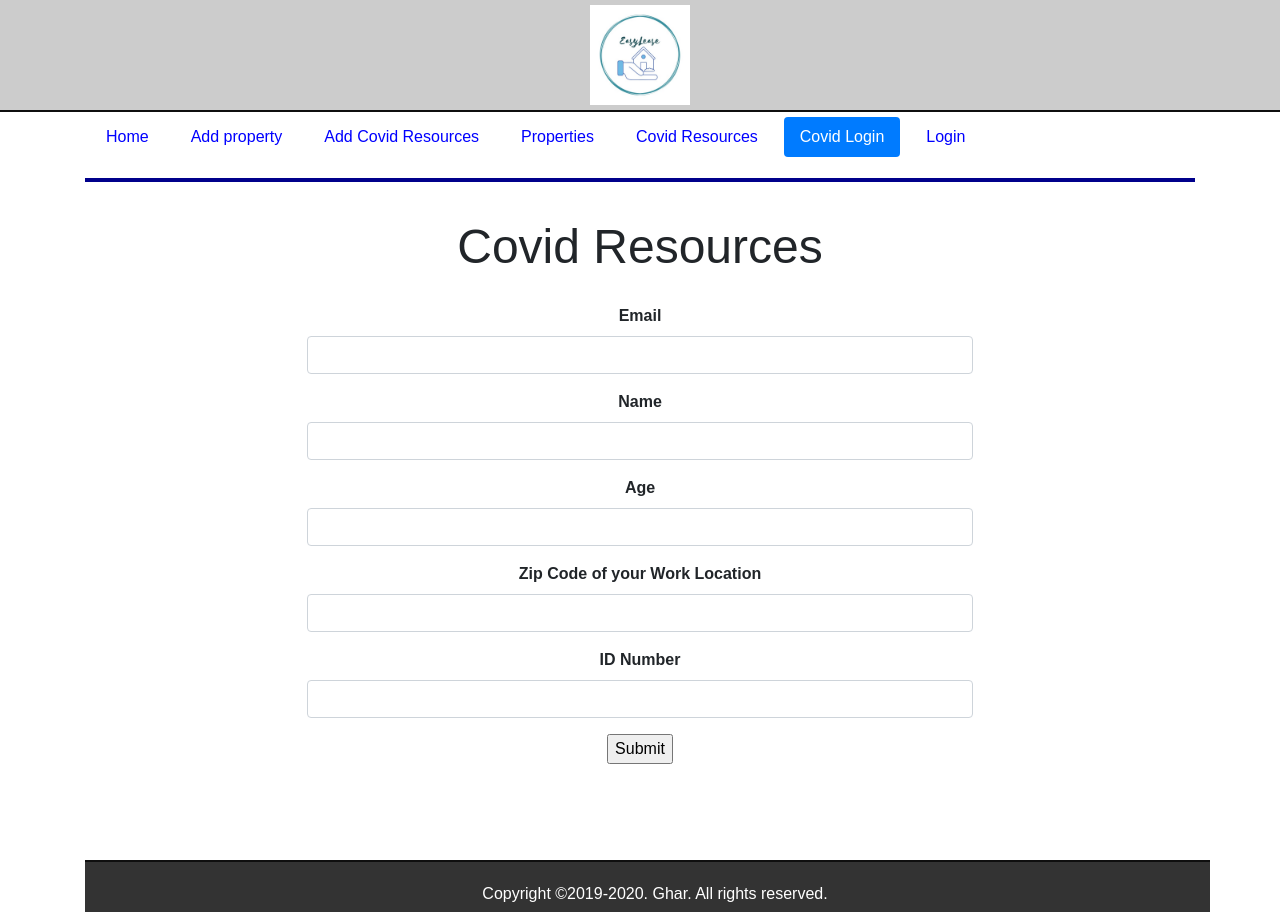
After one commit to yupitsaditya/ghar, a Flask app: page /addCovidLogin in a window 1280 px wide. The commit adds this page. Run offline with Flask 2, Linux system fonts and the light colour scheme; some libraries are stand-ins or nearby versions.

Commit message:
added covid help login page for people who need help

```diff
--- a/application/forms.py
+++ b/application/forms.py
@@ -92,3 +92,12 @@ class CovidResourcesForm(FlaskForm):
     resourceType                =   SelectField("Selecte Resource Type", choices=choices["resourceType"],validators=[DataRequired()])
     dateAvailableFrom           =   DateField("Date Available From",validators=[DataRequired()])
     submit                      =   SubmitField("Submit",validators=[DataRequired()])
+
+
+class CovidLoginForm(FlaskForm):
+    email               =   StringField("Email",validators=[DataRequired(),Email()])
+    name                =   StringField("Name",validators=[DataRequired()])
+    age                 =   IntegerField("Age",validators=[DataRequired()])
+    locationZipCode     =   IntegerField("Zip Code of your Work Location",validators=[DataRequired()])
+    idNumber            =   IntegerField("ID Number",validators=[DataRequired()])
+    submit              =   SubmitField("Submit",validators=[DataRequired()])
--- a/application/routes.py
+++ b/application/routes.py
@@ -1,7 +1,7 @@
 from application import app, db
 from flask import render_template, redirect, flash, url_for
-from application.models import Property, covidResources
-from application.forms import AddPropertyForm, CovidResourcesForm
+from application.models import Property, covidResources, covidLogin
+from application.forms import AddPropertyForm, CovidResourcesForm, CovidLoginForm
 @app.route("/")
 @app.route("/index")
 def index():
@@ -21,6 +21,20 @@ def addCovidResources():
         flash("You have successfully added resource. Thank you for your support")
         return redirect(url_for("index"))
     return render_template("addCovidResources.html", form=form, addCovidResources=True)
+
+@app.route("/addCovidLogin",methods=['GET','POST'])
+def adddCovidLogin():
+    form= CovidLoginForm()
+    if form.validate_on_submit():
+        email               =   form.email.data
+        name                =   form.name.data
+        age                 =   form.age.data
+        locationZipCode     =   form.locationZipCode.data
+        idNumber            =   form.idNumber.data
+        covidLogin(email=email,name=name,age=age,locationZipCode=locationZipCode, idNumber=idNumber).save()
+        flash("You have been successfully added to the database. We will find you help.")
+        return redirect(url_for("index"))
+    return render_template("addCovidLogin.html", form=form, addCovidLogin=True)
 
 @app.route("/listProperty", methods=['GET'])
 def listProperty():
--- /dev/null
+++ b/application/templates/addCovidLogin.html
@@ -0,0 +1,49 @@
+{% extends 'layout.html' %}
+
+{% block content %}
+
+<h1 style="font-size: 48px; padding: 20px;text-align: center;">Covid Resources</h1>
+<div class="property-form" style="text-align: center;">
+    <form name="addResource" action="" style="padding: 0% 20% 0 20%;" method="post" novalidate>
+        {{ form.hidden_tag() }}
+        <p>
+            <b> {{ form.email.label}}</b>
+            {% for error in form.email.errors %}
+            <span class="error-message">{{ error }}</span>
+            {% endfor %}
+            {{ form.email(class_="form-control")}}
+        </p>
+        <p>
+            <b> {{ form.name.label}}</b>
+            {% for error in form.name.errors %}
+            <span class="error-message">{{ error }}</span>
+            {% endfor %}
+            {{ form.name(class_="form-control") }}
+        </p>
+        <p>
+            <b> {{ form.age.label}}</b>
+            {% for error in form.age.errors %}
+            <span class="error-message">{{ error }}</span>
+            {% endfor %}
+            {{ form.age(class_="form-control")}}
+        </p>
+        <p>
+            <b> {{ form.locationZipCode.label}}</b>
+            {% for error in form.locationZipCode.errors %}
+            <span class="error-message">{{ error }}</span>
+            {% endfor %}
+            {{ form.locationZipCode(class_="form-control")}}
+        </p>
+        <p>
+            <b> {{ form.idNumber.label}}</b>
+            {% for error in form.idNumber.errors %}
+            <span class="error-message">{{ error }}</span>
+            {% endfor %}
+            {{ form.idNumber(class_="form-control")}}
+        </p>
+        <p>
+            {{ form.submit() }}
+        </p>
+
+    </form>
+    {% endblock %}
--- a/application/templates/includes/nav.html
+++ b/application/templates/includes/nav.html
@@ -6,6 +6,7 @@
                 <li class="nav-item"><a href="/addCovidResources" class="nav-link {% if addCovidResources %}active{% endif %}">Add Covid Resources</a></li>
                 <li class="nav-item"><a href="/listProperty" class="nav-link {% if listProperty %}active{% endif %}">Properties</a></li>
                 <li class="nav-item"><a href="/listCovidResources" class="nav-link {% if listCovidResources %}active{% endif %}">Covid Resources</a></li>
+                <li class="nav-item"><a href="/addCovidLogin" class="nav-link {% if addCovidLogin %}active{% endif %}">Covid Login</a></li>
                 <!-- <li class="nav-item"><a href="#" class="nav-link {% if enrollment %}active{% endif %}">Enrollment</a></li>  -->
                 {% if not session['username'] %}
                 <li class="nav-item"><a href="/login" class="nav-link {% if login %}active{% endif %}">Login</a></li>
```
Also changed, not shown: application/models.py (+7 -0 lines).
